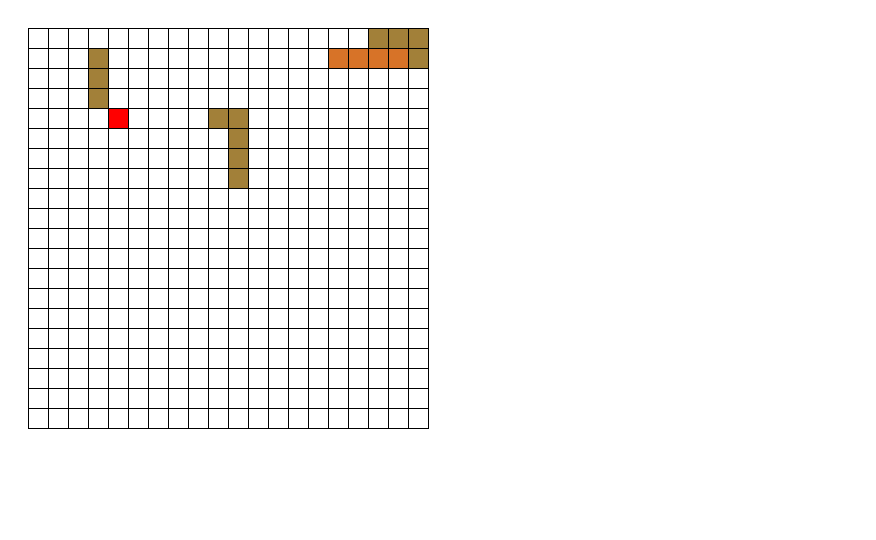
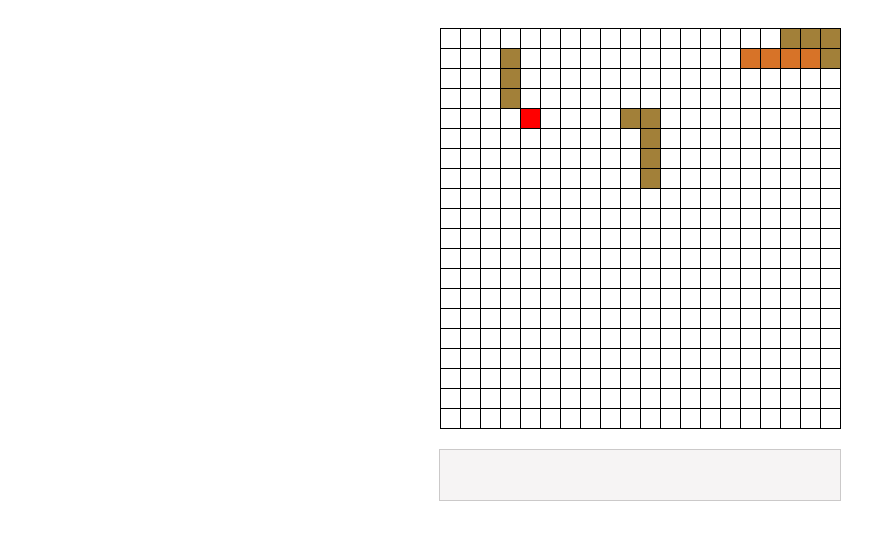
Before and after one commit to SamoylenkoAA/snake_game, a website built with webpack: page src/template.html in a window 1280 px wide. Shown: the whole page, without its empty margins (0-876 px from the left). Built offline with nearby package versions, Linux system fonts and the light colour scheme.

Commit message:
add div game-point

```diff
--- a/src/styles/main.scss
+++ b/src/styles/main.scss
@@ -1,7 +1,10 @@
+#container {
+  display: flex;
+  flex-direction: column;
   #root {
     border-left: 1px solid #000000;
     border-top: 1px solid #000000;
-  margin: 20px;
+    margin: 20px auto;
     overflow: hidden;
     display: inline-block;
     div {
@@ -25,3 +28,11 @@
       background: #a28039;
     }
   }
+  #game-point{
+    background: #f6f4f4;
+    border: 1px solid #cbc9c9;
+    height: 50px;
+    width: 400px;
+    margin: auto;
+  }
+}
--- a/src/template.html
+++ b/src/template.html
@@ -5,7 +5,10 @@
     <title>Title</title>
 </head>
 <body>
-    <div id="root"></div>
+    <div id="container">
+        <div id="root"></div>
+        <div id="game-point"></div>
+    </div>
 </body>
 
 <script src="./src/js/index.js"></script>
```
Lines whose indentation alone changed are shown as unchanged.
